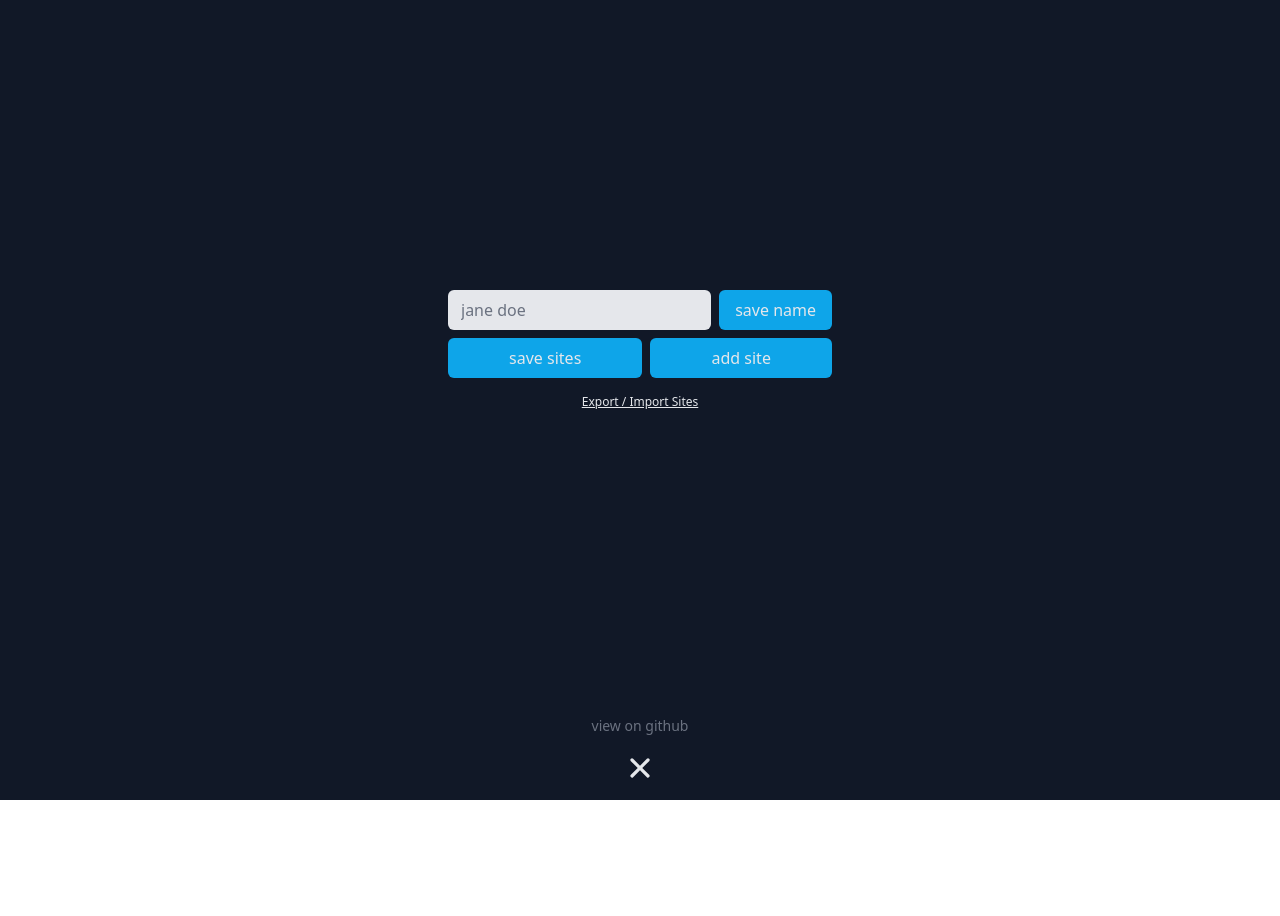
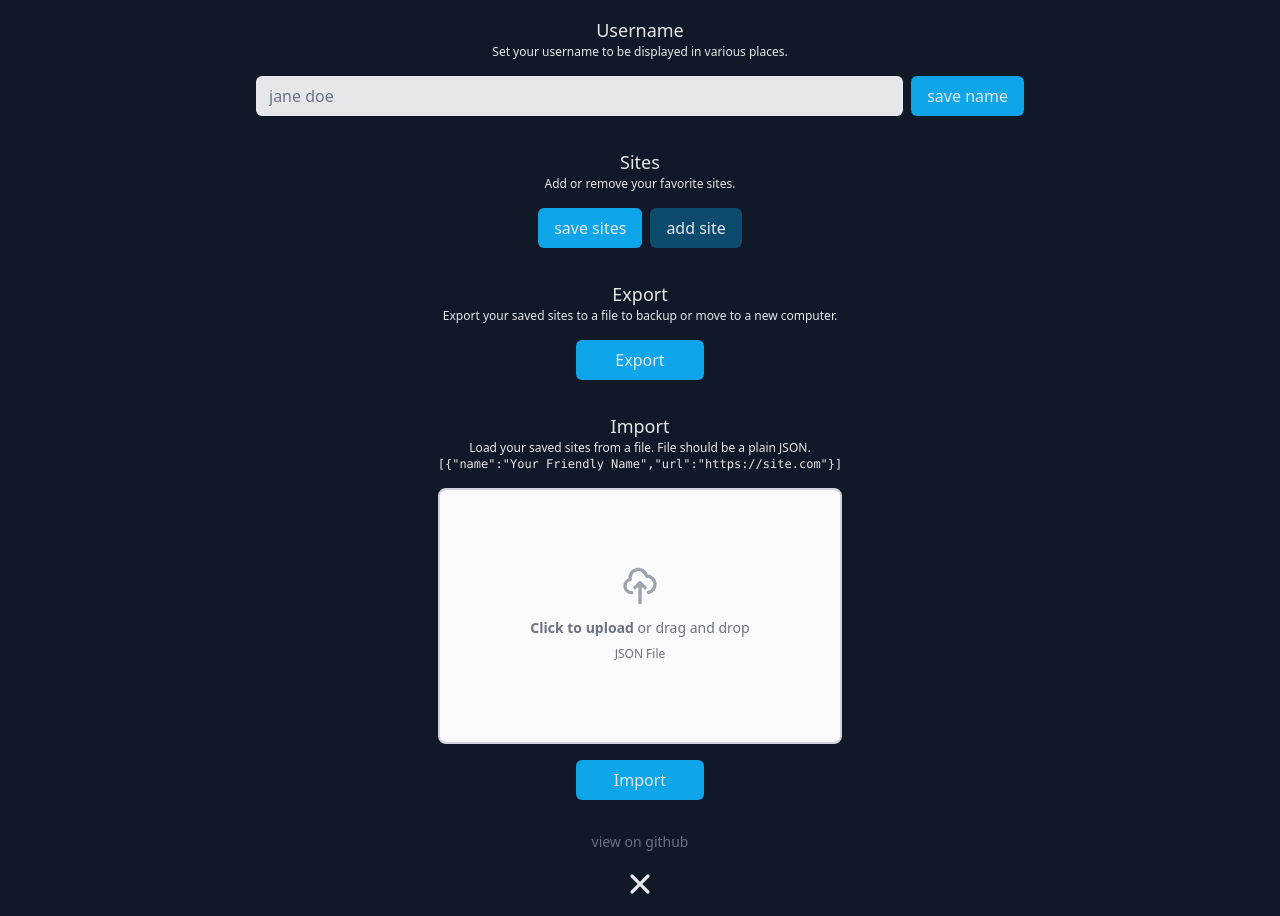
Before and after one commit to paulbrickwell/openpage-app, a Nuxt app: page / in a window 1280 px wide. Both pictures are taken after a click on the element 640 px from the left and 768 px from the top of the page. Before the commit the page ends 800 px from the top, so only its background shows below. Built offline with nearby package versions, Linux system fonts and the light colour scheme.

Commit message:
Cleaned up settings layout

```diff
--- a/app.vue
+++ b/app.vue
@@ -1,7 +1,7 @@
 <template>
   <div class="bg-gray-900 text-gray-200">
     <Head>
-      <Title>OpenPage App</Title>
+      <Title>OpenPage</Title>
     </Head>
     <div v-if="!loaded">
       <Loading />
--- a/components/Settings.vue
+++ b/components/Settings.vue
@@ -1,98 +1,15 @@
 <template>
-  <div class="relative bg-gray-900 h-screen w-screen flex flex-col grow p-4">
-    <div class="flex flex-col items-center justify-center grow">
-      <div class="flex gap-2 w-full md:w-96 mb-2">
-        <input
-          type="text"
-          class="focus:ring-transparent focus:border-transparent grow border-transparent rounded-md bg-gray-200 text-gray-800 h-10"
-          placeholder="jane doe"
-          v-model="settingsStore.username"
-        />
-        <button
-          @click="settingsStore.saveUsername()"
-          class="px-4 py-1 h-10 rounded-md bg-sky-500 text-gray-200"
-        >
-          save name
-        </button>
-      </div>
-
-      <div class="flex flex-col gap-2 w-full md:w-96">
-        <div
-          v-for="(site, index) in settingsStore.sites"
-          :key="index"
-          class="flex gap-2 w-full"
-        >
-          <input
-            v-model="site.name"
-            type="text"
-            name="sitename"
-            class="w-full focus:ring-transparent focus:border-transparent grow border-transparent rounded-md bg-gray-200 text-gray-900 h-10"
-            placeholder="site name"
-          />
-          <input
-            v-model="site.url"
-            type="text"
-            name="siteurl"
-            class="w-full focus:ring-transparent focus:border-transparent grow border-transparent rounded-md bg-gray-200 text-gray-900 h-10"
-            placeholder="https://siteurl.com/"
-          />
-
-          <button
-            @click.prevent="settingsStore.deleteSite()"
-            class="px-4 py-1 h-10 rounded-md bg-sky-900 text-gray-200"
-          >
-            delete
-          </button>
-        </div>
-      </div>
-
-      <div
-        class="flex justify-center gap-2 w-full md:w-96"
-        :class="{ 'mt-2': settingsStore.sites[0] }"
-      >
-        <button
-          @click.prevent="settingsStore.saveSites()"
-          class="px-4 py-1 h-10 rounded-md grow bg-sky-500 text-gray-200"
-        >
-          save sites
-        </button>
-        <button
-          @click.prevent="settingsStore.addSite()"
-          class="px-4 py-1 h-10 rounded-md grow bg-sky-500 text-gray-200"
-        >
-          add site
-        </button>
-      </div>
-      <div
-        class="mt-4 text-xs underline cursor-pointer"
-        @click="settingsStore.toggleExportImport()"
-      >
-        Export / Import Sites
-      </div>
-      <ExportImport v-if="settingsStore.exportimport" />
+  <div
+    class="flex flex-col min-h-screen overflow-clip bg-gray-900 h-full w-full p-4"
+  >
+    <div
+      class="flex flex-col items-center justify-center grow w-full lg:w-[768px] mx-auto"
+    >
+      <SettingsUsername />
+      <SettingsSites />
+      <SettingsImport class="" />
     </div>
-    <div
-      class="flex flex-col justify-center items-center mt-8 cursor-pointer"
-      @click="settingsStore.toggleSettings()"
-    >
-      <a
-        href="https://github.com/paulbrickwell/openpage-app"
-        class="text-sm text-gray-500 mb-4"
-        target="_blank"
-        >view on github</a
-      >
-      <svg
-        xmlns="http://www.w3.org/2000/svg"
-        class="h-8 w-8 fill-gray-200 hover:fill-gray-400"
-        viewBox="0 0 20 20"
-      >
-        <path
-          fill-rule="evenodd"
-          d="M4.293 4.293a1 1 0 011.414 0L10 8.586l4.293-4.293a1 1 0 111.414 1.414L11.414 10l4.293 4.293a1 1 0 01-1.414 1.414L10 11.414l-4.293 4.293a1 1 0 01-1.414-1.414L8.586 10 4.293 5.707a1 1 0 010-1.414z"
-          clip-rule="evenodd"
-        />
-      </svg>
-    </div>
+    <SettingsFooter class="" />
   </div>
 </template>
 
--- /dev/null
+++ b/components/Settings/Footer.vue
@@ -0,0 +1,29 @@
+<template>
+  <div
+    class="flex flex-col justify-center items-center mt-8 cursor-pointer"
+    @click="settingsStore.toggleSettings()"
+  >
+    <a
+      href="https://github.com/paulbrickwell/openpage-app"
+      class="text-sm text-gray-500 mb-4"
+      target="_blank"
+      >view on github</a
+    >
+    <svg
+      xmlns="http://www.w3.org/2000/svg"
+      class="h-8 w-8 fill-gray-200 hover:fill-gray-400"
+      viewBox="0 0 20 20"
+    >
+      <path
+        fill-rule="evenodd"
+        d="M4.293 4.293a1 1 0 011.414 0L10 8.586l4.293-4.293a1 1 0 111.414 1.414L11.414 10l4.293 4.293a1 1 0 01-1.414 1.414L10 11.414l-4.293 4.293a1 1 0 01-1.414-1.414L8.586 10 4.293 5.707a1 1 0 010-1.414z"
+        clip-rule="evenodd"
+      />
+    </svg>
+  </div>
+</template>
+
+<script setup>
+import { useSettingsStore } from "@/stores/SettingsStore";
+const settingsStore = useSettingsStore();
+</script>
--- a/components/ExportImport.vue
+++ b/components/Settings/Import.vue
@@ -1,22 +1,9 @@
 <template>
   <div
-    class="absolute bg-gray-900 top-0 left-0 w-screen h-screen flex flex-col justify-center items-center"
+    class="bg-gray-900 flex flex-col justify-center items-center w-full mt-8"
   >
-    <div @click="settingsStore.toggleExportImport()" class="cursor-pointer">
-      <svg
-        xmlns="http://www.w3.org/2000/svg"
-        class="h-8 w-8 fill-gray-200 hover:fill-gray-400"
-        viewBox="0 0 20 20"
-      >
-        <path
-          fill-rule="evenodd"
-          d="M4.293 4.293a1 1 0 011.414 0L10 8.586l4.293-4.293a1 1 0 111.414 1.414L11.414 10l4.293 4.293a1 1 0 01-1.414 1.414L10 11.414l-4.293 4.293a1 1 0 01-1.414-1.414L8.586 10 4.293 5.707a1 1 0 010-1.414z"
-          clip-rule="evenodd"
-        />
-      </svg>
-    </div>
-    <div class="flex flex-col items-center text-center w-full md:w-96">
-      <div class="border-b pb-4 mb-4">
+    <div class="flex flex-col items-center text-center w-full">
+      <div class="pb-8">
         <div class="text-lg">Export</div>
         <div class="text-xs mb-4">
           Export your saved sites to a file to backup or move to a new computer.
@@ -28,16 +15,17 @@
           Export
         </button>
       </div>
-      <div class="w-full pb-4">
+      <div class="pb-4">
         <div class="text-lg">Import</div>
         <div class="text-xs mb-4">
           Load your saved sites from a file. File should be a plain JSON.
+          <br />
           <code>[{"name":"Your Friendly Name","url":"https://site.com"}]</code>
         </div>
         <div class="flex justify-center items-center w-full">
           <label
             for="dropzone-file"
-            class="flex flex-col justify-center items-center w-full h-64 bg-gray-50 rounded-lg border-2 border-gray-300 border-dashed cursor-pointer dark:hover:bg-bray-800 dark:bg-gray-700 hover:bg-gray-100 dark:border-gray-600 dark:hover:border-gray-500 dark:hover:bg-gray-600"
+            class="flex flex-col justify-center items-center w-full h-64 bg-gray-50 rounded-lg border-2 border-gray-300 cursor-pointer dark:hover:bg-bray-800 dark:bg-gray-700 hover:bg-gray-100 dark:border-gray-600 dark:hover:border-gray-500 dark:hover:bg-gray-600"
           >
             <div class="flex flex-col justify-center items-center pt-5 pb-6">
               <svg
--- /dev/null
+++ b/components/Settings/Sites.vue
@@ -0,0 +1,57 @@
+<template>
+  <div class="w-full text-center">
+    <div class="text-lg">Sites</div>
+    <div class="text-xs mb-4">Add or remove your favorite sites.</div>
+    <div class="flex flex-col gap-2">
+      <div
+        v-for="(site, index) in settingsStore.sites"
+        :key="index"
+        class="flex gap-2 w-full"
+      >
+        <input
+          v-model="site.name"
+          type="text"
+          name="sitename"
+          class="w-full focus:ring-transparent focus:border-transparent grow border-transparent rounded-md bg-gray-200 text-gray-900 h-10"
+          placeholder="site name"
+        />
+        <input
+          v-model="site.url"
+          type="text"
+          name="siteurl"
+          class="w-full focus:ring-transparent focus:border-transparent grow border-transparent rounded-md bg-gray-200 text-gray-900 h-10"
+          placeholder="https://siteurl.com/"
+        />
+
+        <button
+          @click.prevent="settingsStore.deleteSite()"
+          class="px-4 py-1 h-10 rounded-md bg-sky-900 text-gray-200"
+        >
+          delete
+        </button>
+      </div>
+    </div>
+    <div
+      class="flex justify-center gap-2 w-full"
+      :class="{ 'mt-2': settingsStore.sites[0] }"
+    >
+      <button
+        @click.prevent="settingsStore.saveSites()"
+        class="px-4 py-1 h-10 rounded-md bg-sky-500 text-gray-200"
+      >
+        save sites
+      </button>
+      <button
+        @click.prevent="settingsStore.addSite()"
+        class="px-4 py-1 h-10 rounded-md bg-sky-900 text-gray-200"
+      >
+        add site
+      </button>
+    </div>
+  </div>
+</template>
+
+<script setup>
+import { useSettingsStore } from "@/stores/SettingsStore";
+const settingsStore = useSettingsStore();
+</script>
--- /dev/null
+++ b/components/Settings/Username.vue
@@ -0,0 +1,27 @@
+<template>
+  <div class="w-full text-center mb-8">
+    <div class="text-lg">Username</div>
+    <div class="text-xs mb-4">
+      Set your username to be displayed in various places.
+    </div>
+    <div class="flex gap-2 w-full">
+      <input
+        type="text"
+        class="focus:ring-transparent focus:border-transparent grow border-transparent rounded-md bg-gray-200 text-gray-800 h-10"
+        placeholder="jane doe"
+        v-model="settingsStore.username"
+      />
+      <button
+        @click="settingsStore.saveUsername()"
+        class="px-4 py-1 h-10 rounded-md bg-sky-500 text-gray-200"
+      >
+        save name
+      </button>
+    </div>
+  </div>
+</template>
+
+<script setup>
+import { useSettingsStore } from "@/stores/SettingsStore";
+const settingsStore = useSettingsStore();
+</script>
--- a/stores/SettingsStore.js
+++ b/stores/SettingsStore.js
@@ -7,7 +7,7 @@ export const useSettingsStore = defineStore({
       username: "",
       sites: [],
       settings: false,
-      exportimport: false,
+      import: false,
       greeting: "",
     };
   },
@@ -52,8 +52,8 @@ export const useSettingsStore = defineStore({
     toggleSettings() {
       this.settings = !this.settings;
     },
-    toggleExportImport() {
-      this.exportimport = !this.exportimport;
+    toggleImport() {
+      this.import = !this.import;
     },
   },
   getters: {},
```
